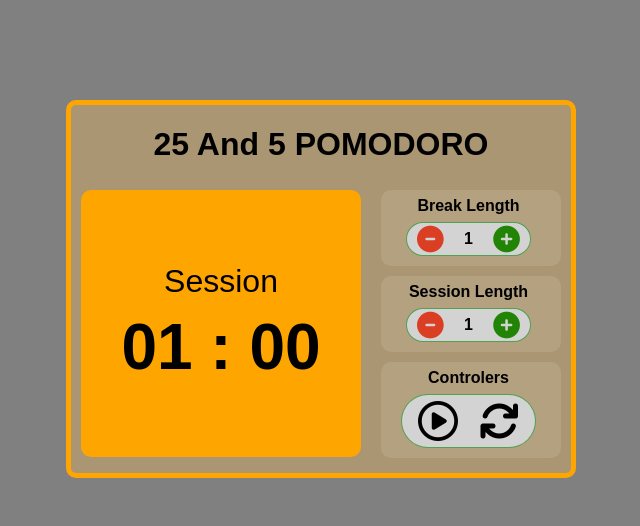
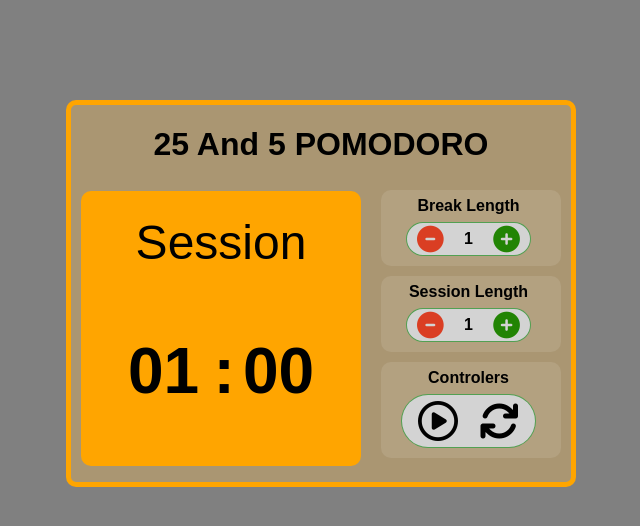
Before and after one commit to AwsYaseen22/freeCodeCamp, a React (Create React App) app in the folder FrontEndDevelopmentLibraries/projects/25plus5/: page / in a window 1280 px wide. Shown: the top 526 px of the page, without its empty margins (319-959 px from the left). Built offline with nearby package versions, Linux system fonts and the light colour scheme; a web font is replaced by a local one.

Commit message:
minor fixes

```diff
--- a/FrontEndDevelopmentLibraries/projects/25plus5/src/App.css
+++ b/FrontEndDevelopmentLibraries/projects/25plus5/src/App.css
@@ -110,10 +110,23 @@ button{
   color: rgb(34, 132, 4);
 }
 #timer-label{
-  font-size: 2rem;
-  margin-bottom: 10px;
+  font-size: 3rem;
+  padding-top: 30px;
 }
 #time-left {
   font-size: 4rem;
   font-weight: bold;
+  display: flex;
+  justify-content: center;
 }
+
+.minSection{
+  width: 100px;
+}
+.secSection{
+  width: 100px;
+}
+
+.time-separator{
+  width: 15px;
+}
--- a/FrontEndDevelopmentLibraries/projects/25plus5/src/App.js
+++ b/FrontEndDevelopmentLibraries/projects/25plus5/src/App.js
@@ -16,6 +16,7 @@ function App () {
 
   const intervalRef = useRef( null );
 
+  useEffect( () => {
     const calculateTimeLeft = () => {
       if ( currentSec === 0 && currentMin > 0 ) {
         setCurrentMin( currentMin - 1 )
@@ -25,10 +26,7 @@ function App () {
       } else if ( currentSec === 0 && currentMin === 0 ) {
         setPlaying( false )
       }
-  };
-
-  useEffect( () => {
-    console.log( { playing } );
+    }
     if ( playing ) {
       intervalRef.current = setInterval( () => {
         calculateTimeLeft();
@@ -38,7 +36,7 @@ function App () {
     }
 
     return () => clearInterval( intervalRef.current );
-  }, [calculateTimeLeft, playing] );
+  }, [currentMin, currentSec, playing] );
 
   const handleStart = () => {
     setPlaying( true );
@@ -60,7 +58,6 @@ function App () {
   const increaseBreak = () => {
     if ( breakTime < 60 ) {
       setBreakTime( breakTime + 1 )
-      setCurrentMin( breakTime + 1 )
     }
   }
   const decreaseSession = () => {
@@ -72,7 +69,6 @@ function App () {
   const decreaseBreak = () => {
     if ( breakTime > 1 ) {
       setBreakTime( breakTime - 1 )
-      setCurrentMin( breakTime - 1 )
     }
   }
 
@@ -103,7 +99,9 @@ function App () {
                 {inSession ? 'Session' : 'Break'}
               </div>
               <div id="time-left">
-                {`${String( currentMin ).padStart( 2, '0' )} : ${String( currentSec ).padStart( 2, '0' )}`}
+                <p className='minSection'>{String( currentMin ).padStart( 2, '0' )}</p>
+                <p className='time-separator'>:</p>
+                <p className='secSection'>{String( currentSec ).padStart( 2, '0' )}</p>
               </div>
             </div>
           </div>
```
Lines whose indentation alone changed are shown as unchanged.
